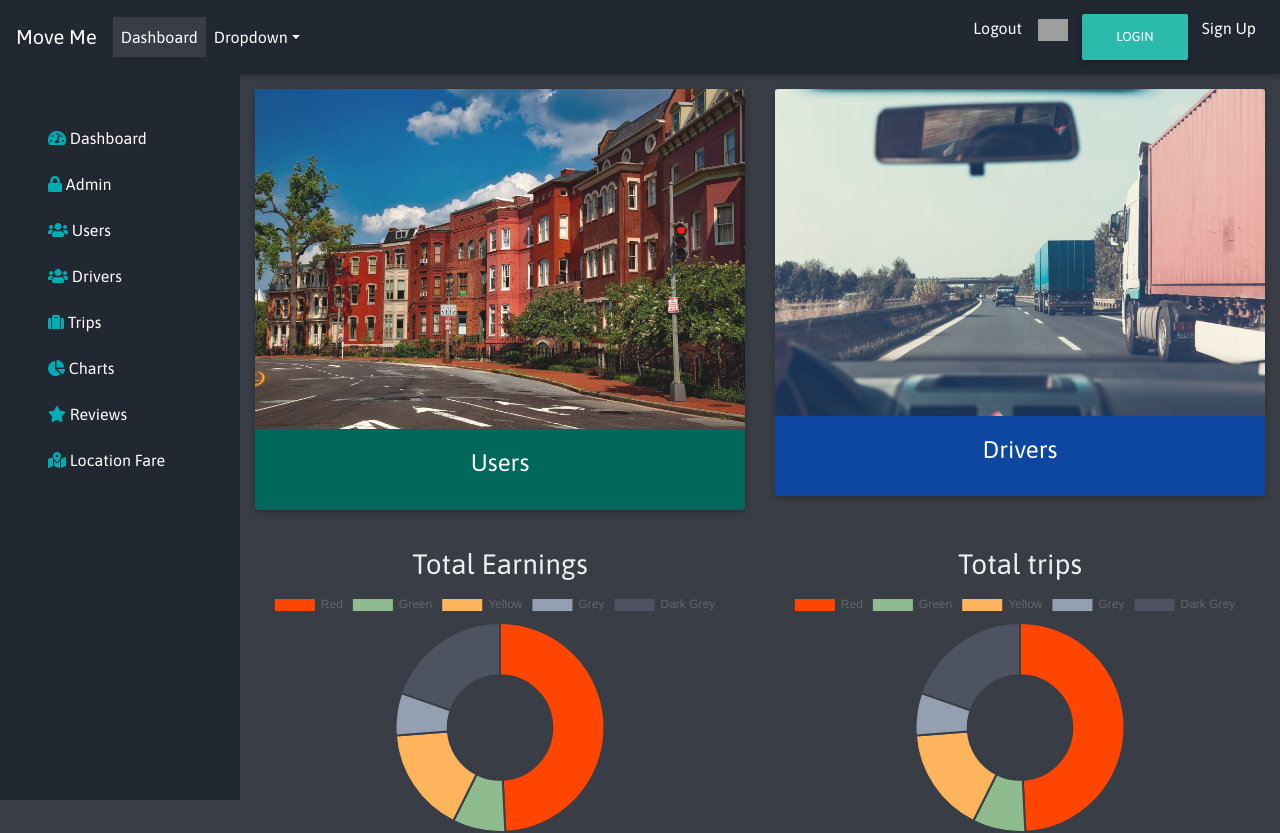
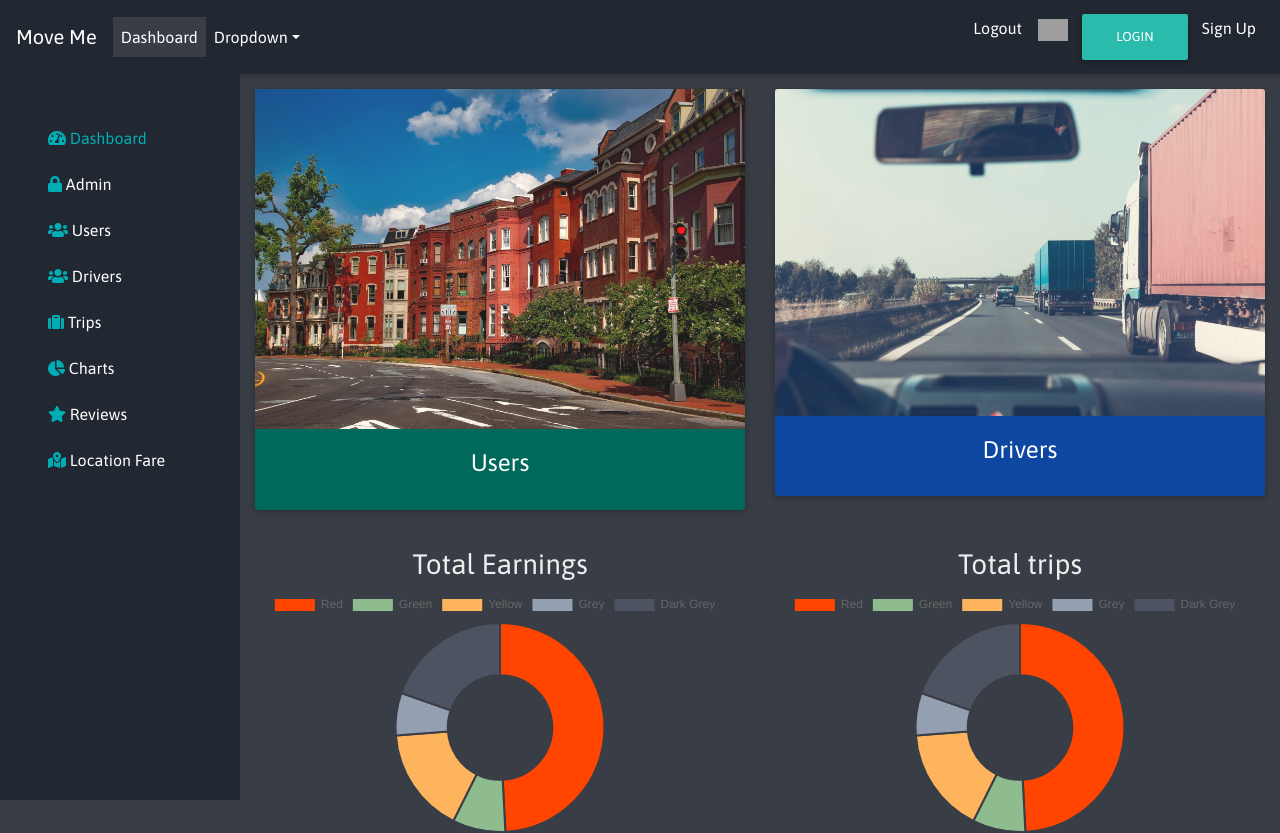
Before and after one commit to peter-wachira/Move-Me-, a Django app: page /dashboard/ in a window 1280 px wide, with the pointer over the restyled element. Shown: the top 833 px of the page. Run offline with Django 3.2, Linux system fonts and the light colour scheme; some libraries are stand-ins or nearby versions; grey boxes are pictures that could not be loaded.

Commit message:
Created templates for displaying the menu list pages.

```diff
--- a/web_dashboard/static/css/aisa.css
+++ b/web_dashboard/static/css/aisa.css
@@ -38,6 +38,9 @@ body{
 .text{
   color: #ffffff;
 }
+.text:hover{
+  color:#00adb5;
+}
 .fas{
   color: #00adb5;
 }
--- a/web_dashboard/templates/navbar.html
+++ b/web_dashboard/templates/navbar.html
@@ -20,7 +20,6 @@
         </ul>
         <ul class="navbar-nav ml-auto">
 
-
           <li class="nav-item">
               <a class="nav-link waves-effect waves-light" href="" id="out">Logout</a>
           </li>
```
Also changed, not shown: web_dashboard/templates/admin.html (added), web_dashboard/templates/drivers.html (added), web_dashboard/templates/location_rates.html (added), web_dashboard/templates/reviews.html (added), web_dashboard/templates/trips.html (added), web_dashboard/templates/users.html (added).
